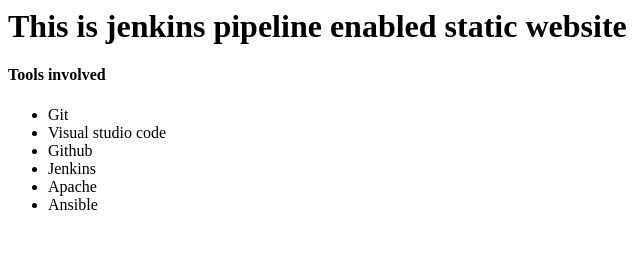
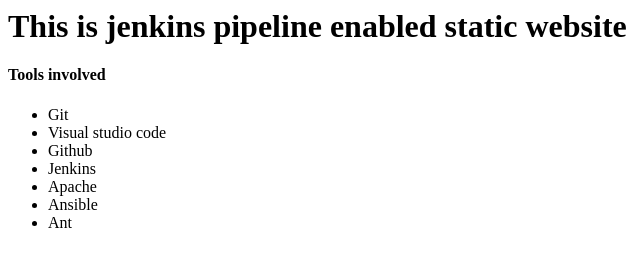
Before and after one commit to VictorMajumder/static-web-site-, a plain HTML site: page index.html in a window 1280 px wide. Shown: the full height of the page, 0-640 px from the left. Drawn offline with Linux system fonts and the light colour scheme.

Commit message:
commit-4

```diff
--- a/index.html
+++ b/index.html
@@ -12,6 +12,7 @@
                 <li>Jenkins</li>
                 <li>Apache</li>
                 <li>Ansible</li>
+                <li>Ant</li>
             </ul>
     </body>
 </html>
```
